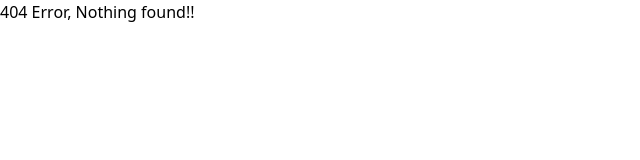
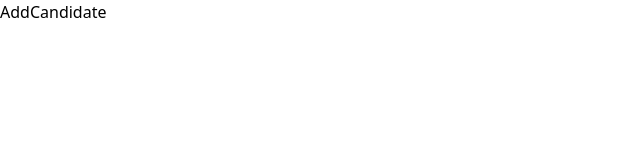
Before and after one commit to ShankhadeepBanerjee/final-year-project-frontend, a React (Vite) app: page /add-candidate in a window 1280 px wide. Before the commit this address had no page. Shown: the top 160 px of the page, without its empty margins (0-640 px from the left). Built offline with nearby package versions, Linux system fonts and the light colour scheme.

Commit message:
feat: adds routs for add-candidate page and verify-candidate page

```diff
--- a/src/App.jsx
+++ b/src/App.jsx
@@ -1,6 +1,8 @@
 import { BrowserRouter as Router, Routes, Route } from "react-router-dom";
+import AddCandidate from "./pages/AddCandidate";
 import Error from "./pages/Error";
 import Home from "./pages/Home";
+import VerifyCandidate from "./pages/VerifyCandidate";
 
 
 
@@ -10,6 +12,8 @@ function App() {
       <Routes>
           <Route path="/">
             <Route index  element={<Home />} />
+            <Route path="/add-candidate"  element={<AddCandidate />} />
+            <Route path="/verify-candidate"  element={<VerifyCandidate />} />
             <Route path="*" element={<Error />} />
         </Route>
       </Routes>
--- /dev/null
+++ b/src/pages/AddCandidate.jsx
@@ -0,0 +1,7 @@
+import React from 'react'
+
+export default function AddCandidate() {
+  return (
+    <div>AddCandidate</div>
+  )
+}
--- /dev/null
+++ b/src/pages/VerifyCandidate.jsx
@@ -0,0 +1,7 @@
+import React from 'react'
+
+export default function VerifyCandidate() {
+  return (
+    <div>VerifyCandidate</div>
+  )
+}
```
